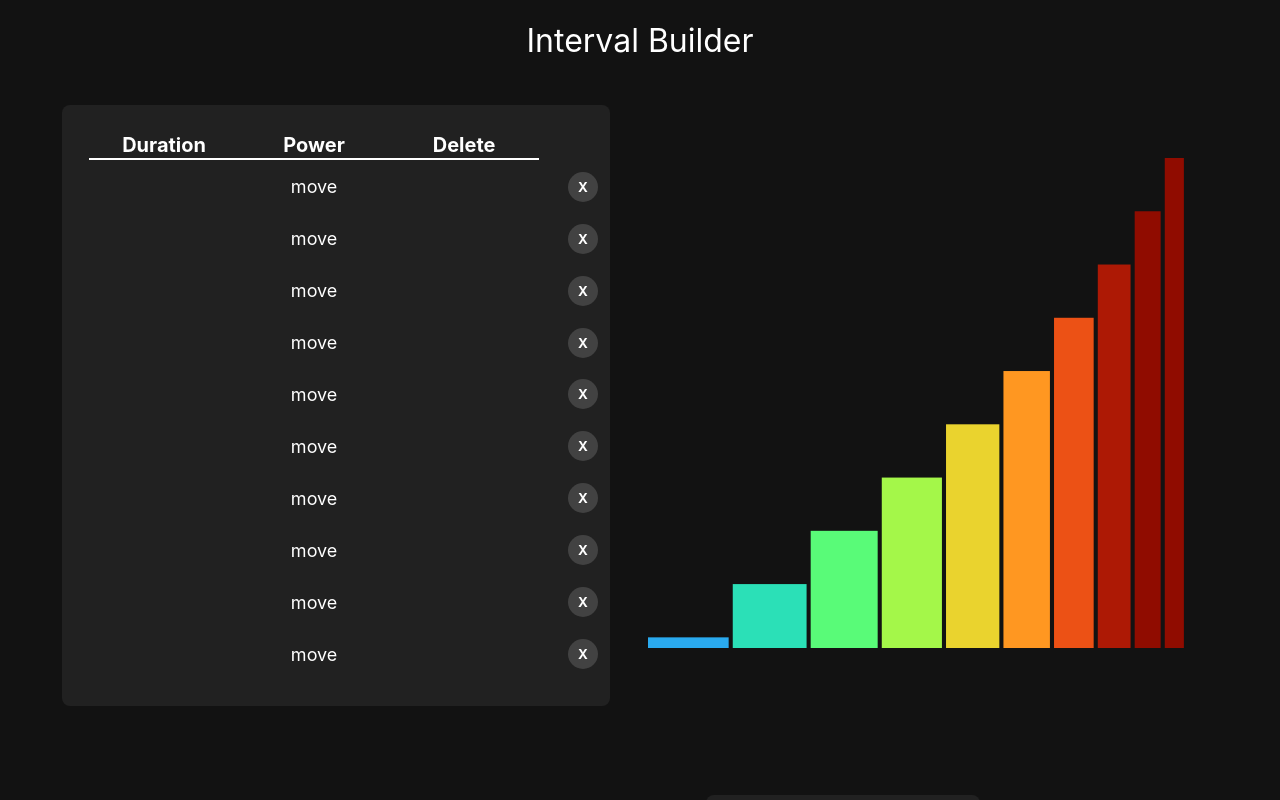
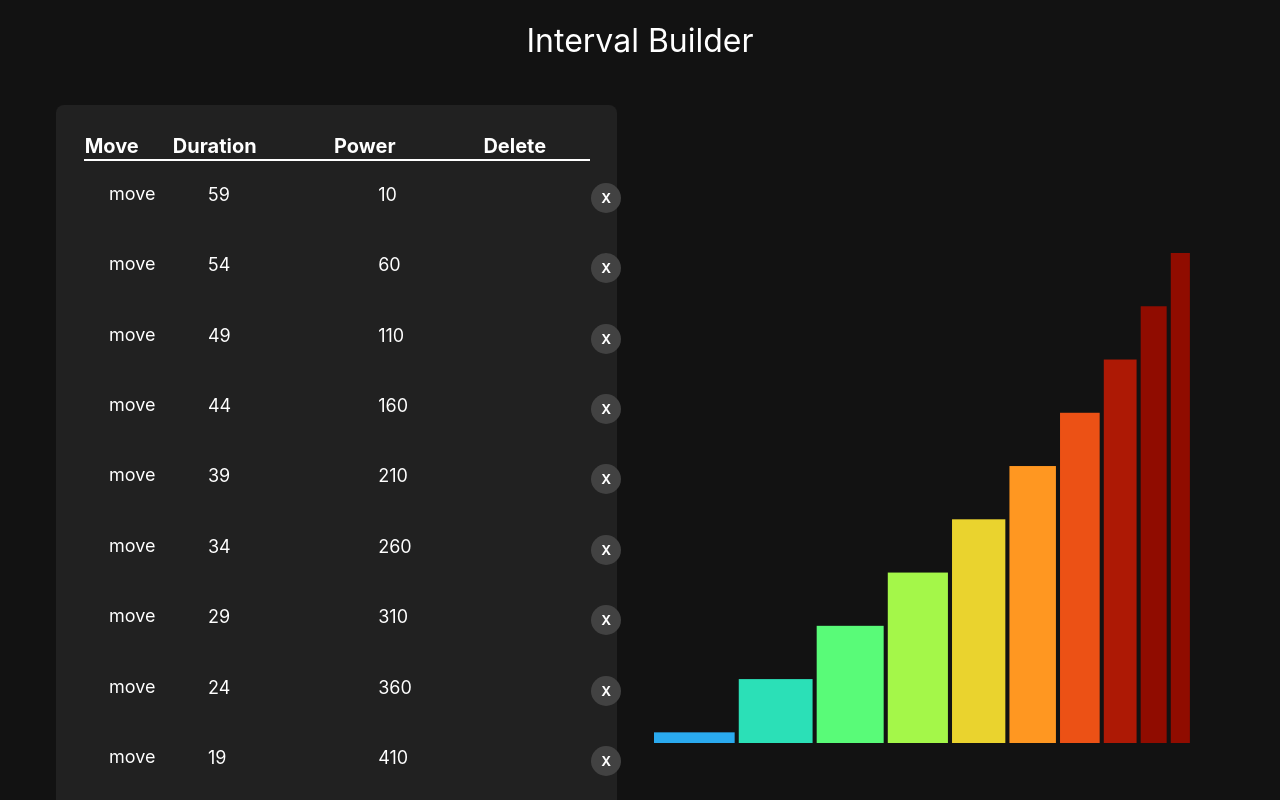
Before and after one commit to rbridges12/interval-builder, a React (Create React App) app: page / in a window 1280 px wide. Shown: the top 800 px of the page. Built offline with nearby package versions, Linux system fonts and the light colour scheme.

Commit message:
fixed drag and drop table formatting error

```diff
--- a/src/components/IntervalTable.css
+++ b/src/components/IntervalTable.css
@@ -1,4 +1,3 @@
-
 table {
     border: 0;
     background-color: #212121;
--- a/src/components/IntervalTable.js
+++ b/src/components/IntervalTable.js
@@ -110,10 +110,8 @@ const Row = ({ row, index, moveRow }) => {
     preview(drop(dropRef));
     drag(dragRef);
 
-    const test = row.cells[0].render("Cell");
-
     return (
-        <tr ref={dropRef} style={{ opacity }}>
+        <tr ref={dropRef} style={{ opacity }} {...row.getRowProps()}>
             <td ref={dragRef}>move</td>
             {row.cells.map(cell => {
                 return (<td {...cell.getCellProps()}>
@@ -184,6 +182,7 @@ function IntervalTable(props) {
                 <thead>
                     {headerGroups.map(headerGroup => (
                         <tr {...headerGroup.getHeaderGroupProps()}>
+                            <th>Move</th>
                             {headerGroup.headers.map(column => (
                                 <th {...column.getHeaderProps()}>
                                     {column.render('Header')}
@@ -195,23 +194,16 @@ function IntervalTable(props) {
 
                 <tbody {...getTableBodyProps()}>
                     {rows.map(
-                        (row, index) =>
-                            prepareRow(row) || (
+                        (row, index) => {
+                            prepareRow(row);
+                            return (
                                 <Row
                                     index={index}
                                     row={row}
                                     moveRow={moveRow}
-                                    {...row.getRowProps()}
                                 />
-                                // {row.cells.map(cell => {
-                                //     return (
-                                //         <td {...cell.getCellProps()}>
-                                //             {cell.render('Cell')}
-                                //         </td>
-                                //     )
-                                // })}
                             )
-                    )}
+                        })}
                 </tbody>
             </table>
         </DndProvider>
```
Also changed, not shown: 1 other file (tests, documents, lock files or other folders).
